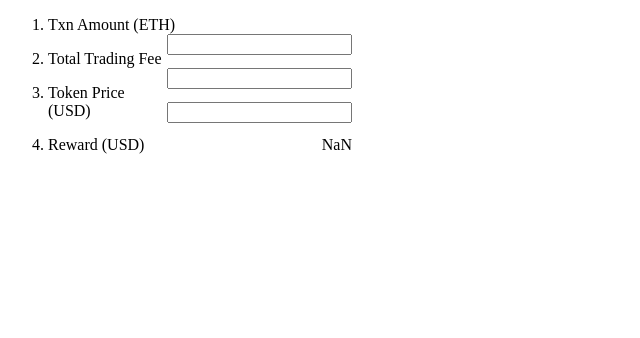
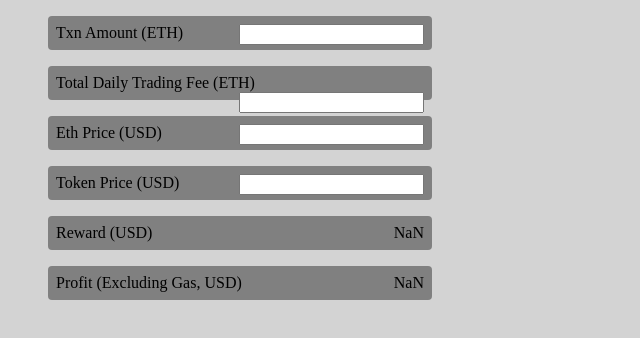
Before and after one commit to leo3friedman/wash-calc, a website: page index.html in a window 1280 px wide. Shown: the whole page, without its empty margins (0-640 px from the left). Drawn offline with Linux system fonts and the light colour scheme.

Commit message:
add profit calc

```diff
--- a/index.html
+++ b/index.html
@@ -5,14 +5,26 @@
     <title>Wash Calc</title>
   </head>
   <style>
+    body {
+      background-color: lightgrey;
+    }
+    ol {
+      list-style: none;
+    }
     li {
       margin-top: 16px;
-      width: 304px;
+      width: 368px;
+      padding: 8px;
+      background-color: grey;
+      border-radius: 4px;
     }
     input {
       float: right;
     }
     #reward {
+      float: right;
+    }
+    #profit {
       float: right;
     }
   </style>
@@ -23,18 +35,21 @@
         <input type="number" id="txn-amount" />
       </li>
       <li>
-        <label for="total-fee">Total Trading Fee</label>
+        <label for="total-fee">Total Daily Trading Fee (ETH)</label>
         <input type="number" id="total-fee" />
       </li>
-      <!--      <li>-->
-      <!--        <label for="transaction-gas">Gas Fee For Txn</label>-->
-      <!--        <input id="transaction-gas" />-->
-      <!--      </li>-->
+      <li>
+        <label for="eth-price">Eth Price (USD)</label>
+        <input type="number" id="eth-price" />
+      </li>
       <li>
         <label for="token-price">Token Price (USD)</label>
         <input type="number" id="token-price" />
       </li>
       <li><span>Reward (USD)</span> <span id="reward">N/A</span></li>
+      <li>
+        <span>Profit (Excluding Gas, USD)</span><span id="profit">N/A</span>
+      </li>
     </ol>
   </body>
 
@@ -42,9 +57,12 @@
     const txnAmount = document.getElementById("txn-amount");
     const totalFee = document.getElementById("total-fee");
     const tokenPrice = document.getElementById("token-price");
+    const ethPrice = document.getElementById("eth-price");
     const dailyRewards = 624902.8;
     const tradingFee = 0.005;
     const yourReward = document.getElementById("reward");
+    const profit = document.getElementById("profit");
+
     function calcReward() {
       return (
         ((txnAmount.value * tradingFee) / totalFee.value) *
@@ -52,23 +70,36 @@
         tokenPrice.value
       );
     }
+    function calcProfit() {
+      return calcReward() - txnAmount.value * tradingFee * ethPrice.value;
+    }
+
     txnAmount.addEventListener("input", function (evt) {
       yourReward.innerText = calcReward();
+      profit.innerText = calcProfit();
       localStorage.setItem("txnAmount", this.value);
     });
     totalFee.addEventListener("input", function (evt) {
       yourReward.innerText = calcReward();
+      profit.innerText = calcProfit();
       localStorage.setItem("totalFee", this.value);
     });
     tokenPrice.addEventListener("input", function (evt) {
       yourReward.innerText = calcReward();
+      profit.innerText = calcProfit();
       localStorage.setItem("tokenPrice", this.value);
+    });
+    ethPrice.addEventListener("input", function (evt) {
+      profit.innerText = calcProfit();
+      localStorage.setItem("ethPrice", this.value);
     });
     window.onload = () => {
       txnAmount.value = localStorage.getItem("txnAmount");
       totalFee.value = localStorage.getItem("totalFee");
       tokenPrice.value = localStorage.getItem("tokenPrice");
+      ethPrice.value = localStorage.getItem("ethPrice");
       yourReward.innerText = calcReward();
+      profit.innerText = calcProfit();
     };
   </script>
 </html>
```
